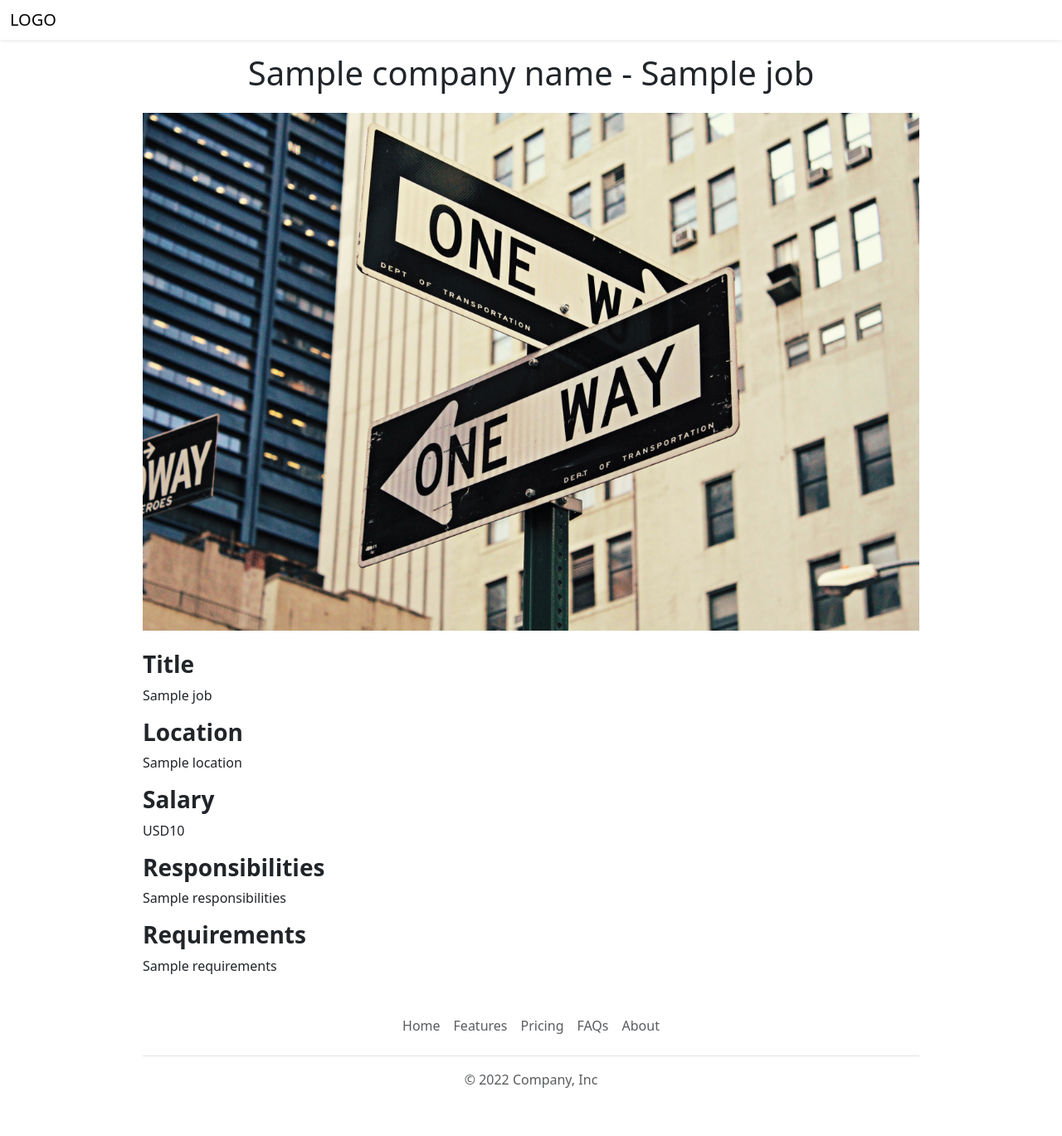
After one commit to vishal7245/careers-page, a Flask app: template templates/job-page.html in a window 1280 px wide. The commit adds this page. Shown: the whole page at 83% size. Run offline with Flask 3, Linux system fonts and the light colour scheme; the template is opened without the code that fills it: most values are stand-ins (such as "Sample title", 1, 10 or a date in 2020); parts of the project's set-up code (start-up, migrations or seed data) failed here and were passed over.

Commit message:
Added dynamic pages for each jobs

```diff
--- a/app.py
+++ b/app.py
@@ -1,17 +1,7 @@
 from flask import Flask ,render_template, jsonify
-from database import engine
-from sqlalchemy import text
+from database import load_db, load_id_job
 
 app = Flask(__name__)
-
-def load_db():
-  with engine.connect() as conn:
-    result = conn.execute(text("select * from jobs"))
-    jobs = []
-    for row in result.all():
-      jobs.append(dict(row._mapping))
-    return jobs
-
 
 @app.route("/")
 def jobs_page():
@@ -22,6 +12,12 @@ def jobs_page():
 def jobs_api():
   return jsonify(load_db())
 
+@app.route("/job/<id>")
+def show_job(id):
+  job = load_id_job(id)
+  if not job:
+    return "Not Found", 404
+  return render_template('job-page.html', job = job, Company_name = 'Soft Micro')
 
 if __name__ == '__main__':
   app.run(host='0.0.0.0', debug=True)
--- /dev/null
+++ b/templates/bootstrap.html
@@ -0,0 +1,2 @@
+<meta name="viewport" content="width=device-width, initial-scale=1">
+<link href="https://cdn.jsdelivr.net/npm/bootstrap@5.3.0-alpha1/dist/css/bootstrap.min.css" rel="stylesheet" integrity="sha384-GLhlTQ8iRABdZLl6O3oVMWSktQOp6b7In1Zl3/Jr59b6EGGoI1aFkw7cmDA6j6gD" crossorigin="anonymous">
--- a/templates/home.html
+++ b/templates/home.html
@@ -2,8 +2,7 @@
 <html>
   <head>
     <title>Careers</title>
-    <meta name="viewport" content="width=device-width, initial-scale=1">
-    <link href="https://cdn.jsdelivr.net/npm/bootstrap@5.3.0-alpha1/dist/css/bootstrap.min.css" rel="stylesheet" integrity="sha384-GLhlTQ8iRABdZLl6O3oVMWSktQOp6b7In1Zl3/Jr59b6EGGoI1aFkw7cmDA6j6gD" crossorigin="anonymous">
+    {% include 'bootstrap.html' %}
     <style>
       .img-banner {
         width: 100%;
--- a/templates/job-item.html
+++ b/templates/job-item.html
@@ -11,6 +11,6 @@
     {% endif %}
   </div>
   <div class='col-3 text-end'>
-    <button class='mt-1 btn btn-outline-primary'>Apply</button>
+    <a href="/job/{{job['id']}}"><button class='mt-1 btn btn-outline-primary'>Apply</button></a>
   </div>
 </div>
--- /dev/null
+++ b/templates/job-page.html
@@ -0,0 +1,35 @@
+<!DOCTYPE html>
+<html>
+  <head>
+    <title>{{job['title']}} - Career</title>
+    {% include 'bootstrap.html' %}
+    <style>
+      .img-banner {
+        width: 100%;
+        object-fit: cover;
+      }
+      .container {
+        width:75%;
+        margin: 0 auto;
+      }
+    </style>
+  </head>
+  <body>
+    {% include 'nav.html' %}
+    <div class='container img-banner'>
+      <h1 class='text-center mt-2 mb-4'>{{Company_name}} - {{job['title']}}</h1>
+      <img class='img-fluid' src='https://careers-page.vishalonceagain.repl.co/static/banner.jpg' alt='banner' height='320px'>
+    <h3 class="mt-4 mb-2 fw-bold">Title</h3>
+    <p>{{job['title']}}</p>
+    <h3 class="my-2 fw-bold">Location</h3>
+    <p>{{job['location']}}</p>
+    <h3 class="my-2 fw-bold">Salary</h3>
+    <p>{{job['currency']}}{{job['salary']}}</p>
+    <h3 class="my-2 fw-bold">Responsibilities</h3>
+    <p>{{job['responsibilities']}}</p>
+    <h3 class="my-2 fw-bold">Requirements</h3>
+    <p>{{job['requirements']}}</p>
+    </div>
+    {% include 'footer.html' %}
+  </body>
+</html>
--- a/templates/nav.html
+++ b/templates/nav.html
@@ -1,6 +1,6 @@
 <nav class="navbar py-1 shadow-sm fixed-top bg-white">
   <div class="container-fluid">
-    <a class="navbar-brand" href="#">
+    <a class="navbar-brand" href="/">
       LOGO
     </a>
   </div>
```
Also changed, not shown: database.py (+20 -1 lines).
